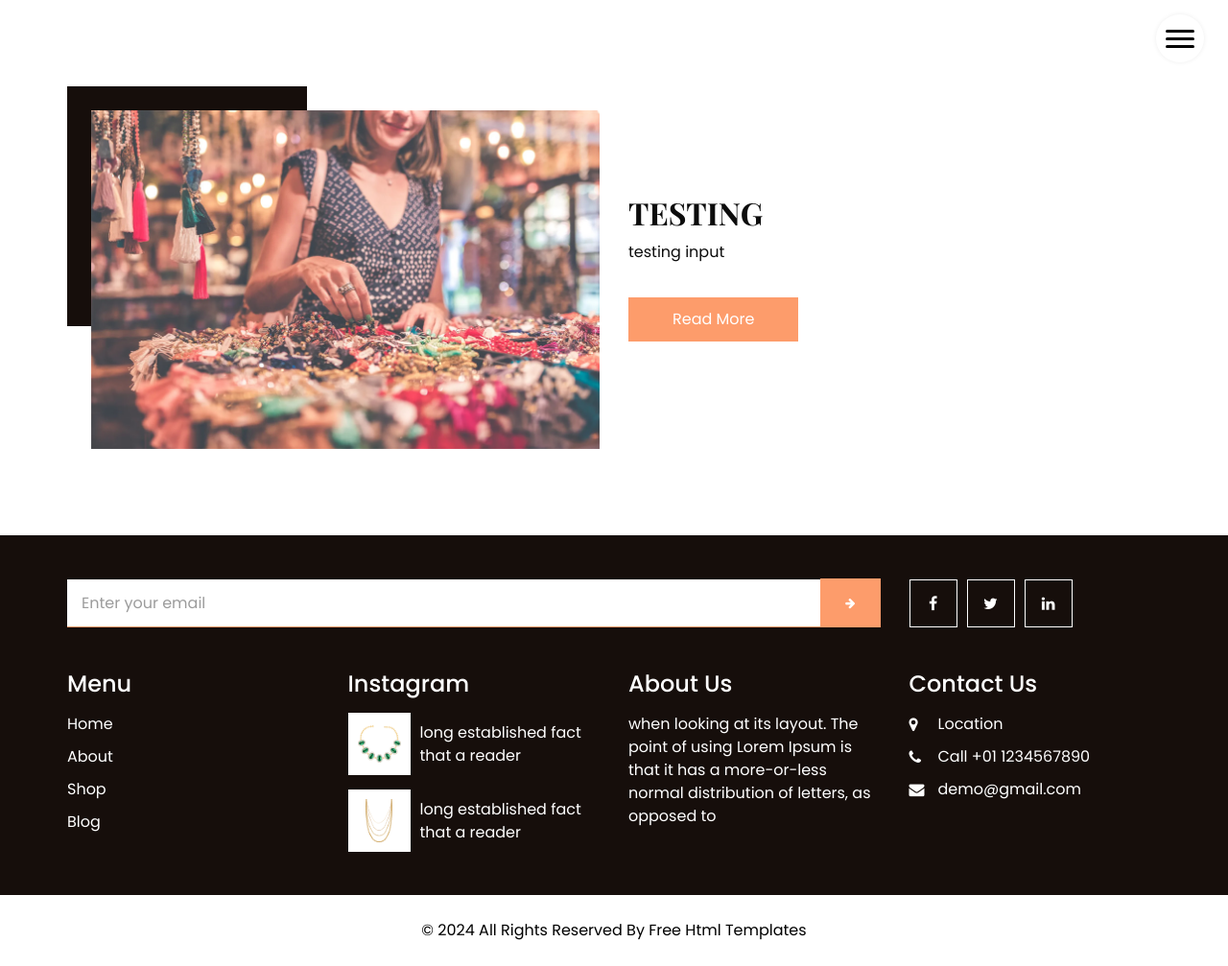
After one commit to yashyc7/DjangoBackendCourseWsCubeTech, a Django app: page /newsdetail/3 in a window 1280 px wide. The commit adds this page. Shown: the whole page at 96% size. Run offline with Django 5.2, Linux system fonts and the light colour scheme; data comes from the database, SQL or seed files in the repository; both versions use the stored data as it was after the commit; some libraries are stand-ins or nearby versions.

Commit message:
added the dynamic links  and added the newsdetails page .

```diff
--- a/mysite/mysite/urls.py
+++ b/mysite/mysite/urls.py
@@ -31,6 +31,7 @@ urlpatterns = [
     path('calculate/',views.calculate),
     path('evenodd/',views.evenodd),
     path('marksheet/',views.marksheet),
+    path('newsdetail/<newsid>',views.newsdetail),
 
 
 
--- a/mysite/mysite/views.py
+++ b/mysite/mysite/views.py
@@ -116,3 +116,9 @@ def marksheet(request):
                }
          return render(request,'marksheet.html',data)
      return render(request,'marksheet.html',data)
+
+
+def newsdetail(request,newsid):
+   print(newsid)
+   newsdata=News.objects.get(id=newsid)
+   return render(request,"newsdetail.html",{'newsdata':newsdata})
--- a/mysite/templates/header.html
+++ b/mysite/templates/header.html
@@ -15,7 +15,7 @@
     <meta name="description" content="" />
     <meta name="author" content="" />
 
-    <title>Healet</title>
+    <title style="justify-content: center;">Healet</title>
 
     <!-- bootstrap core css -->
     <link rel="stylesheet" type="text/css" href="/static/css/bootstrap.css" />
--- a/mysite/templates/index.html
+++ b/mysite/templates/index.html
@@ -7,9 +7,9 @@
 <br>
 <br>
 
-<marquee>
+<marquee onmouseover="stop()" onmouseout="start()">
 {% for n in newsdata %}
-<a href="/about">  {{n.title}}</a>
+<a href="/newsdetail/{{n.id}}">  {{n.title|upper}}</a>
 {% endfor %}
 </marquee>
 
--- /dev/null
+++ b/mysite/templates/newsdetail.html
@@ -0,0 +1,142 @@
+
+{% include "header.html" %}
+
+  <!-- about section -->
+
+  <section class="about_section  layout_padding">
+    <div class="container">
+      <div class="row">
+        <div class="col-md-6">
+          <div class="img-box">
+            <img src="/static/images/about-img.jpg" alt="">
+          </div>
+        </div>
+        <div class="col-md-6">
+          <div class="detail-box">
+            <div class="heading_container">
+              <h2>
+              {{newsdata.title|safe}}
+              </h2>
+            </div>
+            <p>
+                {{newsdata.description|safe}}
+            </p>
+            <a href="">
+              Read More
+            </a>
+          </div>
+        </div>
+      </div>
+    </div>
+  </section>
+
+  <!-- end about section -->
+
+  <!-- info section -->
+  <section class="info_section layout_padding2">
+    <div class="container">
+      <div class="row info_form_social_row">
+        <div class="col-md-8 col-lg-9">
+          <div class="info_form">
+            <form action="">
+              <input type="email" placeholder="Enter your email">
+              <button>
+                <i class="fa fa-arrow-right" aria-hidden="true"></i>
+              </button>
+            </form>
+          </div>
+        </div>
+        <div class="col-md-4 col-lg-3">
+
+          <div class="social_box">
+            <a href="">
+              <i class="fa fa-facebook" aria-hidden="true"></i>
+            </a>
+            <a href="">
+              <i class="fa fa-twitter" aria-hidden="true"></i>
+            </a>
+            <a href="">
+              <i class="fa fa-linkedin" aria-hidden="true"></i>
+            </a>
+          </div>
+        </div>
+      </div>
+      <div class="row info_main_row">
+        <div class="col-md-6 col-lg-3">
+          <div class="info_links">
+            <h4>
+              Menu
+            </h4>
+            <div class="info_links_menu">
+              <a href="index.html">Home</a>
+              <a href="about.html">About</a>
+              <a href="shop.html">Shop</a>
+              <a href="blog.html">Blog</a>
+            </div>
+          </div>
+        </div>
+        <div class="col-md-6 col-lg-3">
+          <div class="info_insta">
+            <h4>
+              Instagram
+            </h4>
+            <div class="insta_box">
+              <div class="img-box">
+                <img src="/static/images/p1.png" alt="">
+              </div>
+              <p>
+                long established fact that a reader
+              </p>
+            </div>
+            <div class="insta_box">
+              <div class="img-box">
+                <img src="/static/images/p2.png" alt="">
+              </div>
+              <p>
+                long established fact that a reader
+              </p>
+            </div>
+          </div>
+        </div>
+        <div class="col-md-6 col-lg-3">
+          <div class="info_detail">
+            <h4>
+              About Us
+            </h4>
+            <p class="mb-0">
+              when looking at its layout. The point of using Lorem Ipsum is that it has a more-or-less normal distribution of letters, as opposed to
+            </p>
+          </div>
+        </div>
+        <div class="col-md-6 col-lg-3">
+          <h4>
+            Contact Us
+          </h4>
+          <div class="info_contact">
+            <a href="">
+              <i class="fa fa-map-marker" aria-hidden="true"></i>
+              <span>
+                Location
+              </span>
+            </a>
+            <a href="">
+              <i class="fa fa-phone" aria-hidden="true"></i>
+              <span>
+                Call +01 1234567890
+              </span>
+            </a>
+            <a href="">
+              <i class="fa fa-envelope"></i>
+              <span>
+                demo@gmail.com
+              </span>
+            </a>
+          </div>
+        </div>
+      </div>
+    </div>
+  </section>
+
+  <!-- end info_section -->
+
+{% include "footer.html" %}
```
Also changed, not shown: mysite/How_may_I_take_your_order.jfif (deleted), mysite/How_may_I_take_your_order_O0QhRjl.jfif (deleted), mysite/Settings.gif (added), mysite/db.sqlite3.
